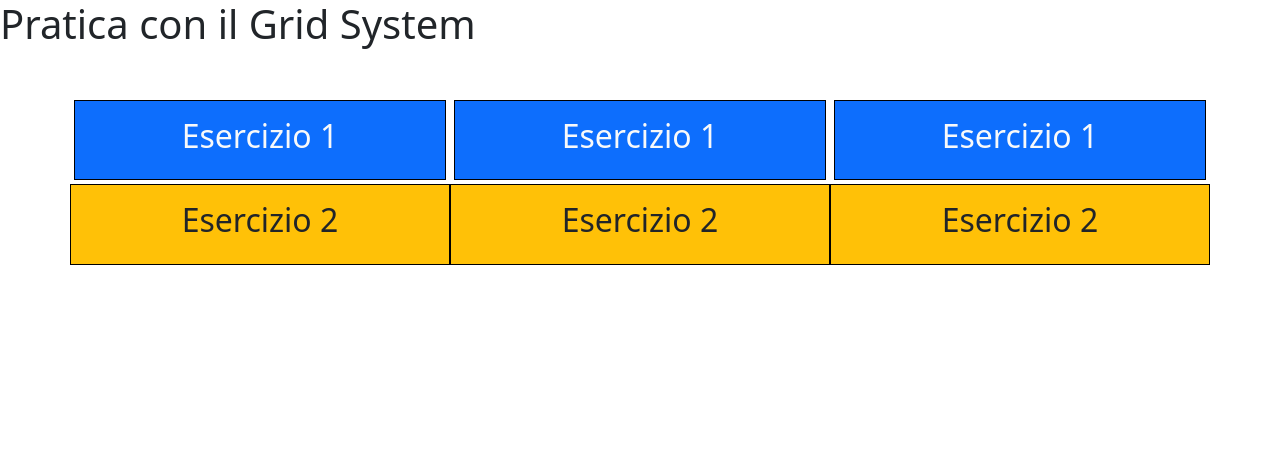
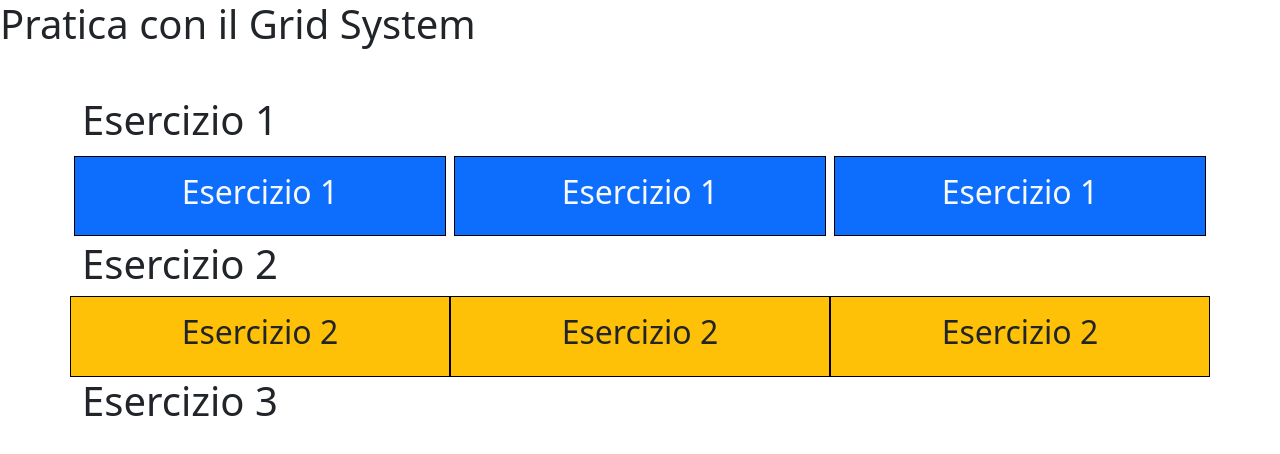
Before and after one commit to tommasopanciroli/HOMEWORK-U2-W2-D1, a plain HTML site: page index.html in a window 1280 px wide. Drawn offline with nearby package versions, Linux system fonts and the light colour scheme.

Commit message:
started exercise 3

```diff
--- a/index.html
+++ b/index.html
@@ -17,6 +17,7 @@
     </header>
     <main>
       <div class="container mt-5">
+        <h1>Esercizio 1</h1>
         <div class="row">
           <div
             class="col d-none d-md-block bg-primary p-3 m-1 text-center border border-black"
@@ -34,7 +35,7 @@
             <h2 class="text-light">Esercizio 1</h2>
           </div>
         </div>
-
+        <h1>Esercizio 2</h1>
         <div class="row">
           <div
             class="col bg-warning text-center col-12 col-lg bg-warning text-center border border-black"
@@ -58,7 +59,10 @@
             </div>
           </div>
         </div>
+        <h1>Esercizio 3</h1>
+        <div class="row row-cols-3">
 
+        </div>
       </div>
     </main>
     <script
```
